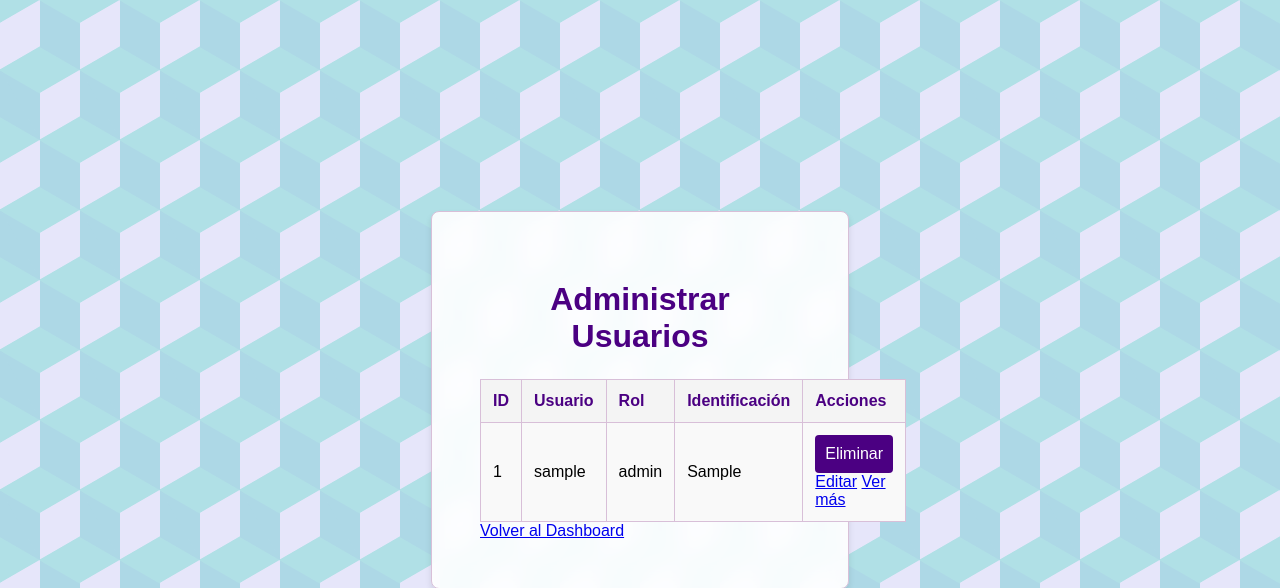
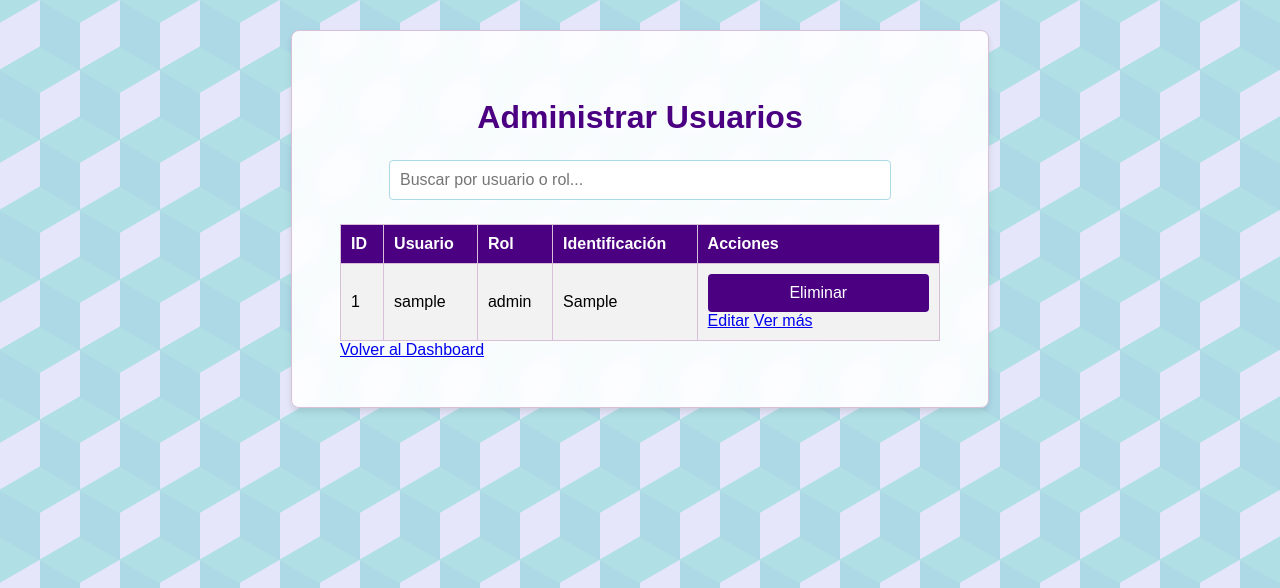
Before and after one commit to LauraLopez0110/proyecto_integrador-tutorias, a Flask app: page /admin/users in a window 1280 px wide. Shown: the top 588 px of the page. Run offline with Flask 3, Linux system fonts and the light colour scheme; the visitor is signed in with stand-in values (Sample User, id 1); tables that the repository leaves empty hold one stand-in row (values such as "Sample post").

Commit message:
Caja de busqueda en manage_user y gestionar_horarios

```diff
--- a/static/base.css
+++ b/static/base.css
@@ -213,3 +213,18 @@ tbody tr:nth-child(even) {
 tbody tr:hover {
     background-color: #f0f0f0;
 }
+
+.search-container {
+    margin: 20px 0;
+    text-align: center;
+}
+
+.search-box {
+    width: 80%;
+    max-width: 500px;
+    padding: 10px;
+    border: 1px solid #add8e6;
+    border-radius: 4px;
+    font-size: 1rem;
+    color: #333;
+}
--- a/static/tablas.css
+++ b/static/tablas.css
@@ -249,3 +249,18 @@ button {
 button:hover {
     background-color: #6a5acd; /* Azul pizarra */
 }
+
+.search-container {
+    margin: 20px 0;
+    text-align: center;
+}
+
+.search-box {
+    width: 80%;
+    max-width: 500px;
+    padding: 10px;
+    border: 1px solid #add8e6;
+    border-radius: 4px;
+    font-size: 1rem;
+    color: #333;
+}
--- a/templates/manage_users.html
+++ b/templates/manage_users.html
@@ -3,7 +3,7 @@
 <head>
     <meta charset="UTF-8">
     <meta name="viewport" content="width=device-width, initial-scale=1.0">
-    <link rel="stylesheet" href="{{ url_for('static', filename='base.css') }}">
+    <link rel="stylesheet" href="{{ url_for('static', filename='tablas.css') }}">
     <title>Administrar Usuarios</title>
 </head>
 <body>
@@ -11,6 +11,16 @@
         <div class="title-container">
             <h1>Administrar Usuarios</h1>
         </div>
+
+            <!-- Barra de búsqueda -->
+    <div class="search-container">
+        <input
+            type="text"
+            id="searchInput"
+            placeholder="Buscar por usuario o rol..."
+            onkeyup="filterUsers()"
+            class="search-box">
+    </div>
 
         {% with messages = get_flashed_messages(with_categories=true) %}
             {% if messages %}
@@ -22,7 +32,7 @@
             {% endif %}
         {% endwith %}
 
-        <table>
+        <table id="userTable">
             <tr>
                 <th>ID</th>
                 <th>Usuario</th>
@@ -53,4 +63,25 @@
         </div>
     </div>
 </body>
+
+<script>
+    function filterUsers() {
+        const searchInput = document.getElementById('searchInput').value.toLowerCase();
+        const rows = document.querySelectorAll('#userTable tr');
+
+        rows.forEach((row, index) => {
+            if (index === 0) return; // Saltar la cabecera de la tabla
+
+            const username = row.cells[1].textContent.toLowerCase();
+            const role = row.cells[2].textContent.toLowerCase();
+
+            if (username.includes(searchInput) || role.includes(searchInput)) {
+                row.style.display = '';
+            } else {
+                row.style.display = 'none';
+            }
+        });
+    }
+    </script>
+
 </html>
```
Also changed, not shown: templates/gestionar_horarios.html (+32 -1 lines).
